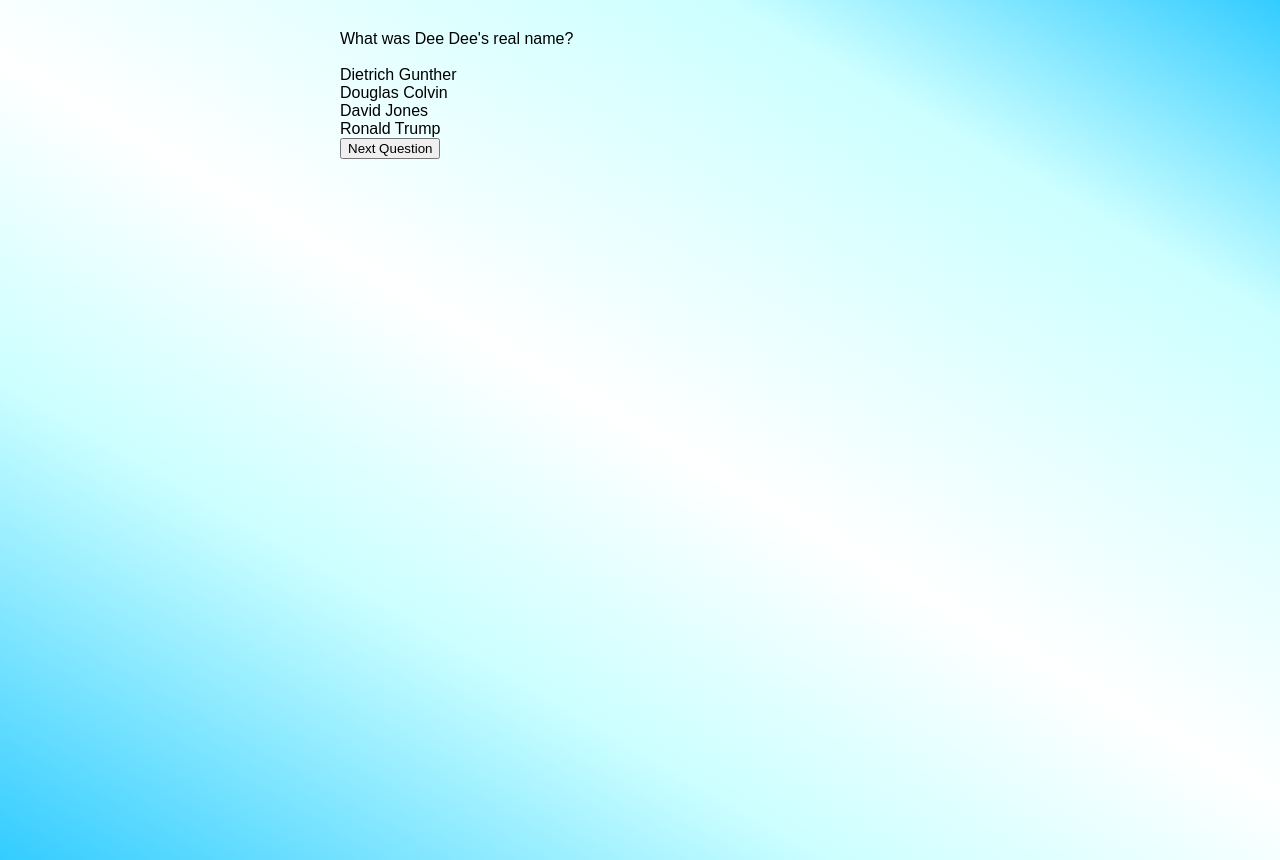
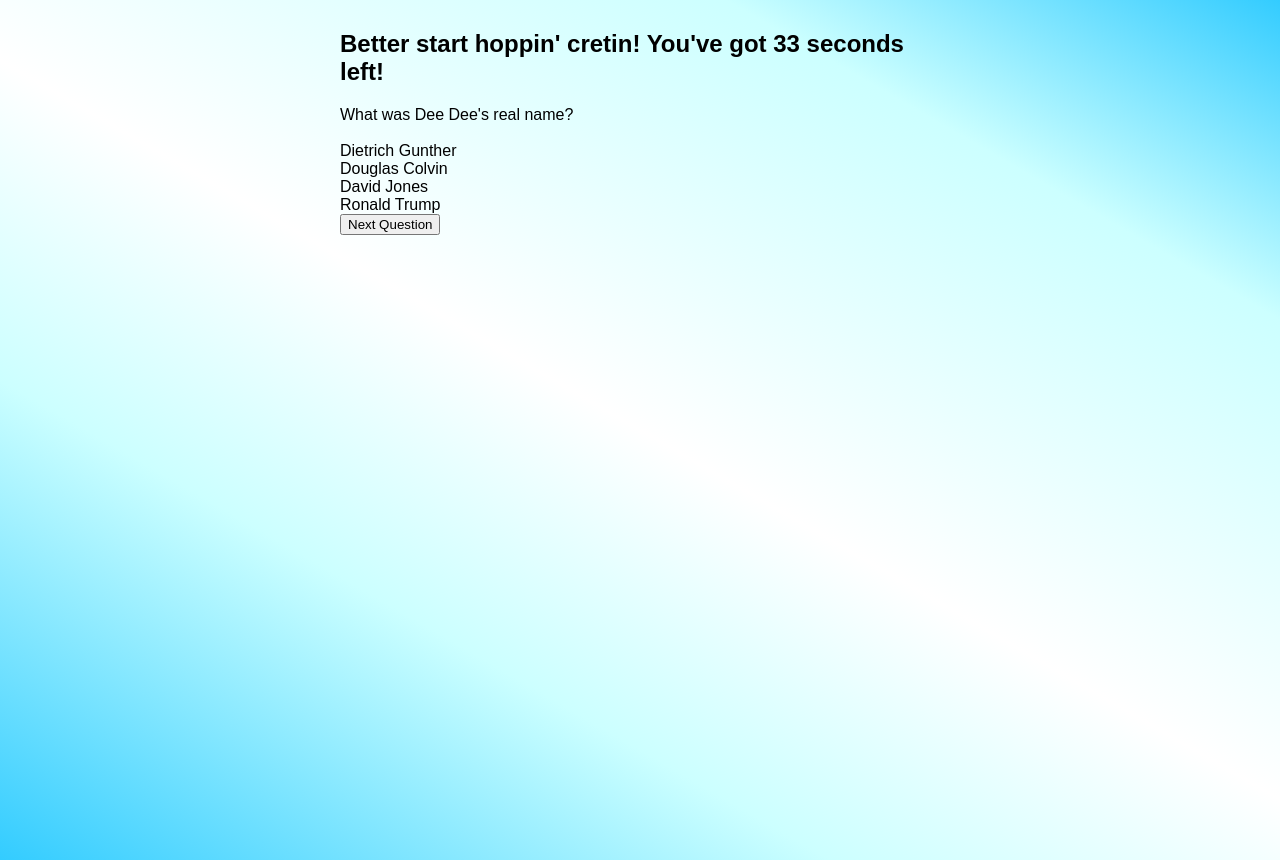
Before and after one commit to RManFlint/TriviaGame, a plain HTML site: page index.html in a window 1280 px wide. Both pictures are taken after a click on the button "Hey! Ho! Let's Go!". Drawn offline with nearby package versions, Linux system fonts and the light colour scheme.

Commit message:
Completed JavaScript and HTML

```diff
--- a/assets/javascript/TriviaGame.js
+++ b/assets/javascript/TriviaGame.js
@@ -3,11 +3,30 @@ $("#startButton").on("click", function(){
 	quizLoad();
 	//THE stopTime function disables the buttons so the player can no longer answer questions.
 	setTimeout(stopTime, 1000 * 35);
+	//THE CODE BELOW STARTS THE COUNTDOWN CLOCK ON THE PAGE
+	run();
 	//AFTER THE PLAYER STARTS THE GAME, I HIDE THE START BUTTON
 	$("#startButton").attr("hidden", true);
 	$("#nextQues").attr("hidden", false);
 })
+//I STOLE THIS CODE TO THE NEXT PAIR OF HASHMARKS FROM THE interval-solved ACTIVITY BECAUSE CODERS ARE LAZY!!!
+var number = 35;
+var intervalId;
+function run() {
+	clearInterval(intervalId);
+	intervalId = setInterval(decrement, 1000);
+  }
 
+  function decrement() {
+	number--;
+	$("#timeLeft").html("<h2>Better start hoppin' cretin! You've got " + number + " seconds left!</h2>");
+	if (number === 0) {
+	  stop();
+	  alert("Time Up!");
+	}
+  }
+
+ //
 var wins = 0;
 var losses = 0;
 //THIS CREATES SEVEN OBJECTS THAT I WILL
--- a/index.html
+++ b/index.html
@@ -13,6 +13,7 @@
   <div id= "container">
       <div>
           <button id = "startButton" >Hey! Ho! Let's Go!</button>
+          <p id= "timeLeft"></p>
           </div>
     <div class = "questionDiv">&nbsp;</div><br>
     <div id="answerDiv" >
```
